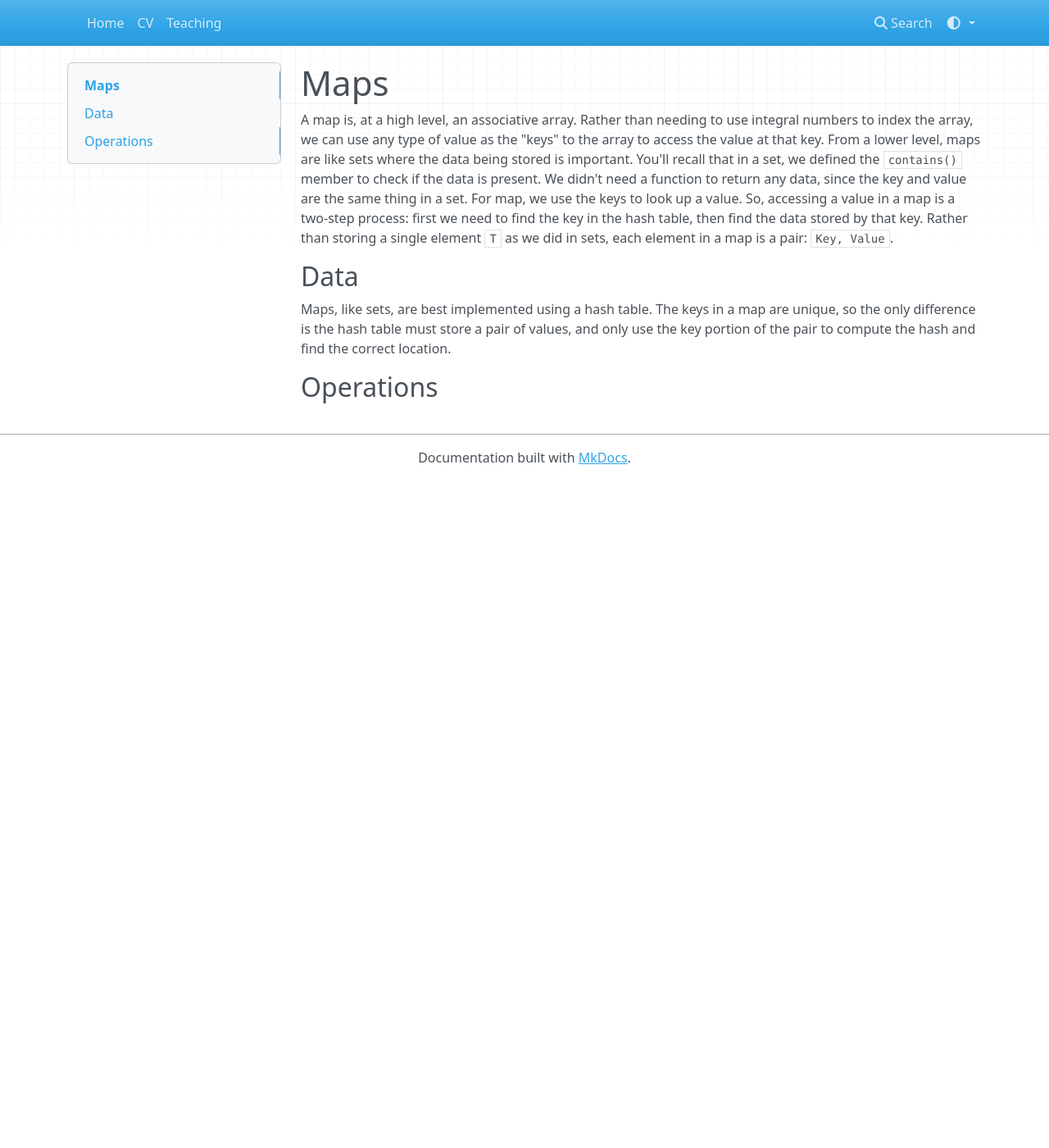
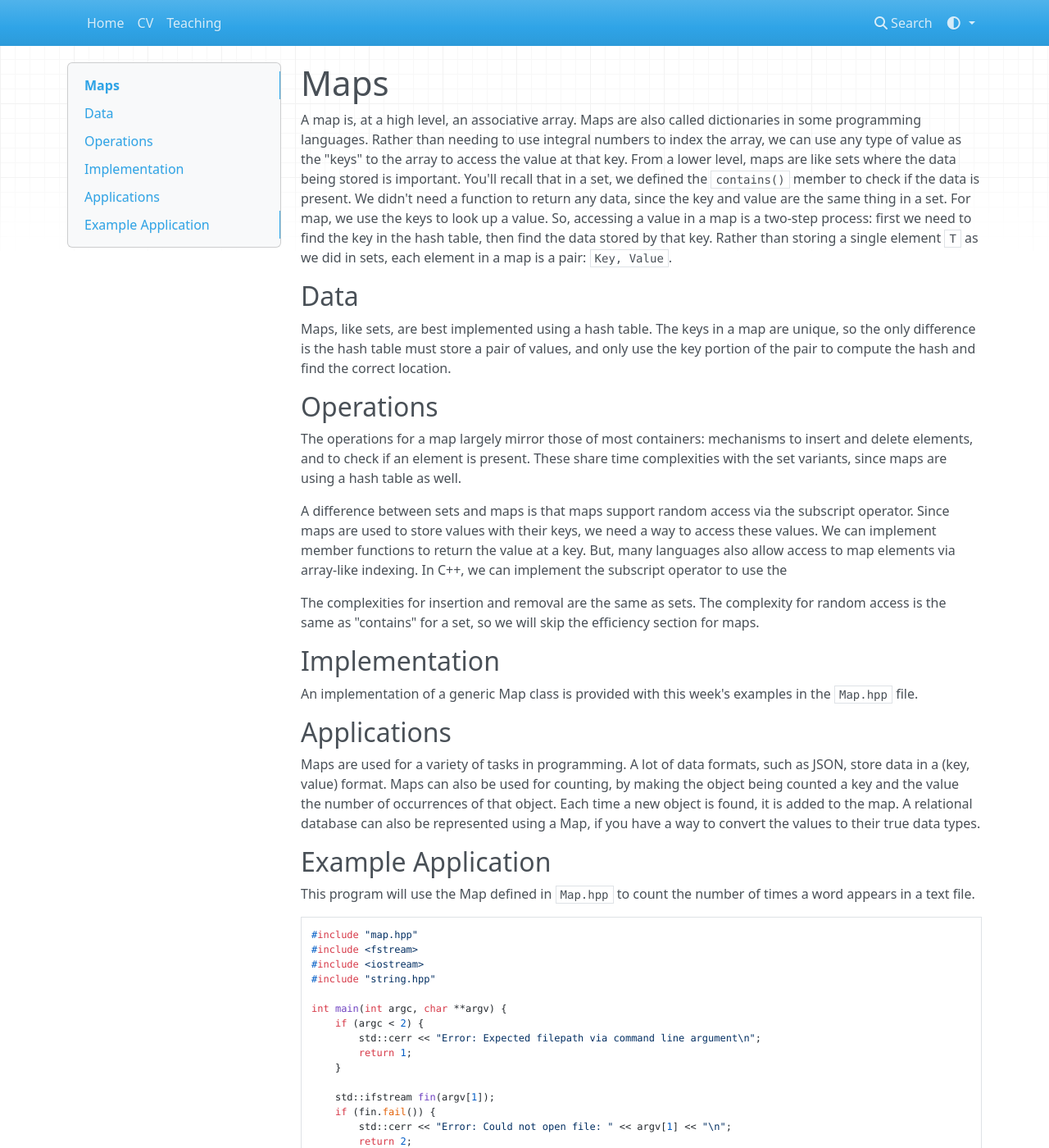
Before and after one commit to jsipahio/jsipahio.github.io, an MkDocs documentation site: the page built from docs/DSA/ch8/map.md, in a window 1280 px wide and 1400 px high. Shown: the whole window at 82% size. Built offline with MkDocs 1.6.1, drawn with Linux system fonts in a browser that asks for light colours; nearby versions of some CDN libraries; some of the changed text lies outside the part shown.

Commit message:
Clean up most examples

````diff
--- a/docs/DSA/ch8/map.md
+++ b/docs/DSA/ch8/map.md
@@ -1,8 +1,60 @@
 # Maps
 
-A map is, at a high level, an associative array. Rather than needing to use integral numbers to index the array, we can use any type of value as the "keys" to the array to access the value at that key. From a lower level, maps are like sets where the data being stored is important. You'll recall that in a set, we defined the `contains()` member to check if the data is present. We didn't need a function to return any data, since the key and value are the same thing in a set. For map, we use the keys to look up a value. So, accessing a value in a map is a two-step process: first we need to find the key in the hash table, then find the data stored by that key. Rather than storing a single element `T` as we did in sets, each element in a map is a pair: `Key, Value`.
+A map is, at a high level, an associative array. Maps are also called dictionaries in some programming languages. Rather than needing to use integral numbers to index the array, we can use any type of value as the "keys" to the array to access the value at that key. From a lower level, maps are like sets where the data being stored is important. You'll recall that in a set, we defined the `contains()` member to check if the data is present. We didn't need a function to return any data, since the key and value are the same thing in a set. For map, we use the keys to look up a value. So, accessing a value in a map is a two-step process: first we need to find the key in the hash table, then find the data stored by that key. Rather than storing a single element `T` as we did in sets, each element in a map is a pair: `Key, Value`.
 
 ## Data
 Maps, like sets, are best implemented using a hash table. The keys in a map are unique, so the only difference is the hash table must store a pair of values, and only use the key portion of the pair to compute the hash and find the correct location.
 
 ## Operations
+The operations for a map largely mirror those of most containers: mechanisms to insert and delete elements, and to check if an element is present. These share time complexities with the set variants, since maps are using a hash table as well.
+
+A difference between sets and maps is that maps support random access via the subscript operator. Since maps are used to store values with their keys, we need a way to access these values. We can implement member functions to return the value at a key. But, many languages also allow access to map elements via array-like indexing. In C++, we can implement the subscript operator to use the
+
+The complexities for insertion and removal are the same as sets. The complexity for random access is the same as "contains" for a set, so we will skip the efficiency section for maps.
+
+## Implementation
+An implementation of a generic Map class is provided with this week's examples in the `Map.hpp` file.
+
+## Applications
+Maps are used for a variety of tasks in programming. A lot of data formats, such as JSON, store data in a (key, value) format. Maps can also be used for counting, by making the object being counted a key and the value the number of occurrences of that object. Each time a new object is found, it is added to the map. A relational database can also be represented using a Map, if you have a way to convert the values to their true data types.
+
+## Example Application
+This program will use the Map defined in `Map.hpp` to count the number of times a word appears in a text file.
+```cpp
+#include "map.hpp"
+#include <fstream>
+#include <iostream>
+#include "string.hpp"
+
+int main(int argc, char **argv) {
+    if (argc < 2) {
+        std::cerr << "Error: Expected filepath via command line argument\n";
+        return 1;
+    }
+
+    std::ifstream fin(argv[1]);
+    if (fin.fail()) {
+        std::cerr << "Error: Could not open file: " << argv[1] << "\n";
+        return 2;
+    }
+
+    String input;
+    Map<String, unsigned> wordCounts;
+    while (fin >> input) {
+        if (!wordCounts.contains(input)) {
+            wordCounts[input] = 1;
+        }
+        else {
+            ++wordCounts[input];
+        }
+    }
+
+    fin.close();
+
+    for (const auto& pair: wordCounts.pairs()) {
+        std::cout << pair.first << ": " << pair.second << "\n";
+    }
+
+    return 0;
+}
+```
````
Also changed, not shown: docs/DSA/ch7/example/CMakeLists.txt (added, +19 -0 lines), docs/DSA/ch8/example/CMakeLists.txt (added, +28 -0 lines), docs/DSA/ch9/example/CMakeLists.txt (added, +19 -0 lines), 9 other files.
